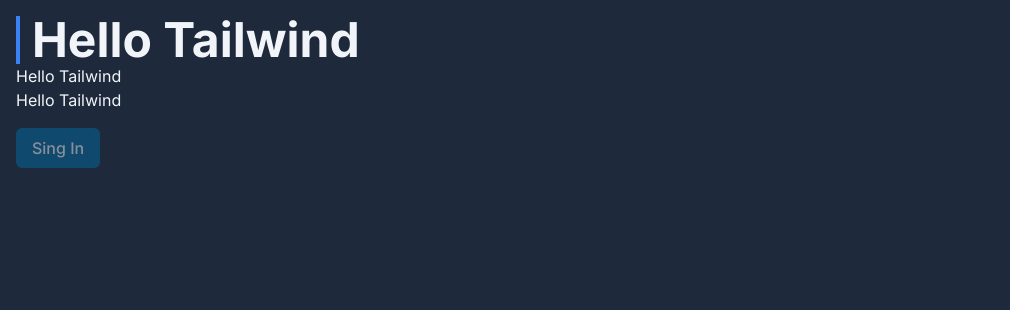
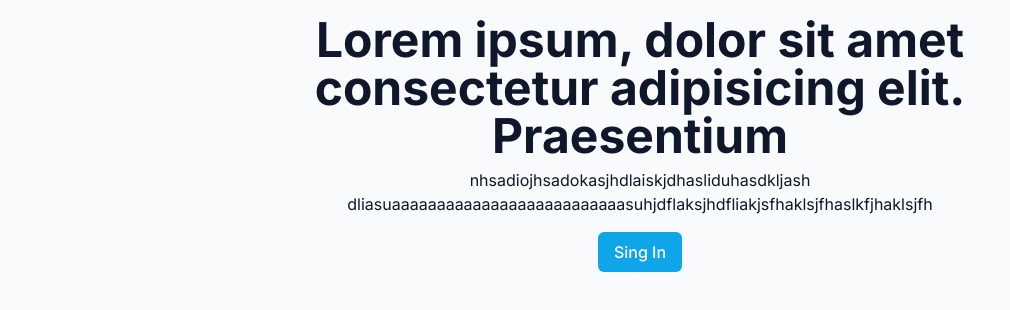
Before and after one commit to ReinaldoARamos/Tailwind, a Next.js app: page / in a window 1280 px wide. Shown: the top 310 px of the page, without its empty margins (0-1010 px from the left). Built offline with nearby package versions, Linux system fonts and the light colour scheme.

Commit message:
configurando eslint

```diff
--- a/package.json
+++ b/package.json
@@ -21,5 +21,8 @@
     "react-dom": "18.2.0",
     "tailwindcss": "3.3.3",
     "typescript": "5.2.2"
+  },
+  "devDependencies": {
+    "@rocketseat/eslint-config": "^2.1.0"
   }
 }
--- /dev/null
+++ b/prettier.config.ts
@@ -0,0 +1,3 @@
+module.exports = {
+  plugins: [require('prettier-plugin-tailwindcss')],
+}
--- a/src/app/page.tsx
+++ b/src/app/page.tsx
@@ -1,10 +1,22 @@
 export default function Home() {
   return (
-    <div className="h-screen bg-slate-800 p-4 text-slate-100  ">
-      <h1 className="text-5x text-5xl   gap-3 font-bold before:h-12 before:w-1 before:bg-blue-500 flex text-center ">Hello Tailwind</h1>
-      <h2>Hello Tailwind</h2>
-      <p>Hello Tailwind</p>
-      <button disabled={true} className="bg-sky-500 px-4 py-2 rounded-md font-medium  mt-4 enabled:hover:bg-sky-700 transition-[300] disabled:cursor-not-allowed disabled:opacity-50 disabled:bg-sky-700">Sing In</button>
+    <div className="dark: flex h-screen flex-col items-center  bg-slate-50 p-4 text-center  text-slate-900 dark:bg-slate-900 dark:text-slate-100 ">
+      <div className="max-w-2xl ">
+        <h1 className="gap-3  text-3xl font-bold  sm:text-5xl">
+          Lorem ipsum, dolor sit amet consectetur adipisicing elit. Praesentium
+        </h1>
+
+        <p className="mt-2 dark:text-slate-400 ">
+          nhsadiojhsadokasjhdlaiskjdhasliduhasdkljash
+          dliasuaaaaaaaaaaaaaaaaaaaaaaaaaasuhjdflaksjhdfliakjsfhaklsjfhaslkfjhaklsjfh
+        </p>
+        <button
+          disabled={false}
+          className="mt-4 rounded-md bg-sky-500 px-4 py-2 font-medium text-white  transition-[300] enabled:hover:bg-sky-700 disabled:cursor-not-allowed disabled:bg-sky-700 disabled:opacity-50 dark:bg-sky-400 dark:text-sky-950"
+        >
+          Sing In
+        </button>
+      </div>
     </div>
-  );
+  )
 }
--- a/tailwind.config.ts
+++ b/tailwind.config.ts
@@ -1,16 +1,12 @@
 import type { Config } from 'tailwindcss'
 
 const config: Config = {
-  content: [
-    './src/**/*.tsx',
-
-  ],
+  content: ['./src/**/*.tsx'],
   theme: {
     extend: {
-     colors: {
-      diego: '#8257e6',
-
-     }
+      colors: {
+        diego: '#8257e6',
+      },
     },
   },
   plugins: [],
```
Also changed, not shown: .eslintrc.json, 1 other file (tests, documents, lock files or other folders).
